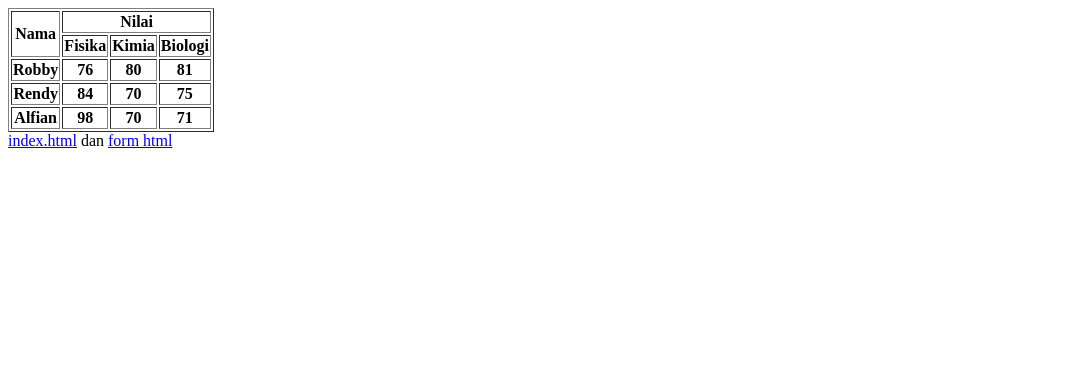
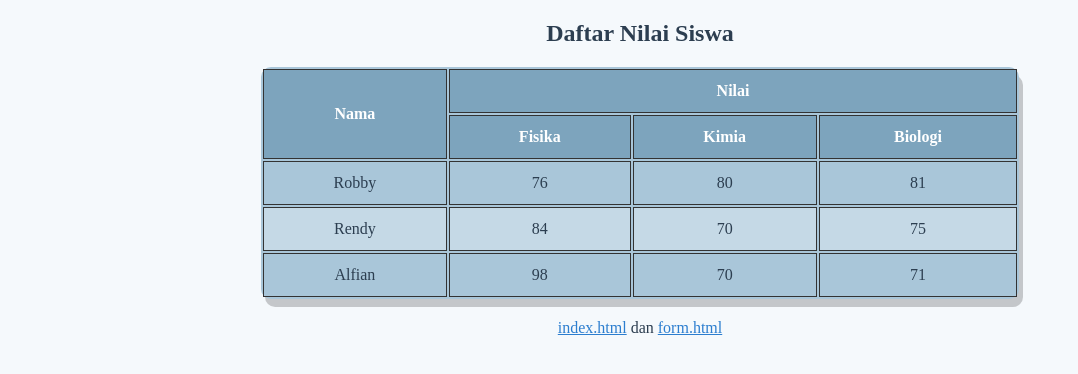
Before and after one commit to carissa128/WEB_XI, a plain HTML site: page data.html in a window 1280 px wide. Shown: the whole page, without its empty margins (0-1078 px from the left). Drawn offline with Linux system fonts and the light colour scheme.

Commit message:
Add files via upload

```diff
--- a/data.html
+++ b/data.html
@@ -4,43 +4,82 @@
   <meta charset="UTF-8">
   <meta name="viewport" content="width=device-width, initial-scale=1.0">
   <title>Document</title>
+  <style>
+    body
+    {
+      background: #f5f9fc;
+      color: #2c3e50;
+      text-align: center;
+    }
+
+    table
+    {
+      margin: 20px auto;
+      width: 60%;
+      background: #a9c6d9;
+      border-radius: 10px;
+      box-shadow:  4px 8px rgba(0,0,0,0.2);
+    }
+
+    th, td
+    {
+      border: 1px solid #333;
+      padding: 12px;
+      text-align: center;
+    }
+
+    th
+    {
+      background: #7da4bd;
+      color: white;
+    }
+
+    tr:nth-child(even)
+    {
+      background: #c5d9e6;
+    }
+
+    a
+    {
+      color: #2c7ecf;
+    }
+  </style>
 </head>
 <body>
-    <table border="1">
+  <h2>Daftar Nilai Siswa</h2>
+  <table>
     <tr>
       <th rowspan="2">Nama</th>
       <th colspan="3">Nilai</th>
     </tr>
-
     <tr>
       <th>Fisika</th>
       <th>Kimia</th>
       <th>Biologi</th>
     </tr>
-
     <tr>
-            <th>Robby</th>
-            <th>76</th>
-            <th>80</th>
-            <th>81</th>
+      <td>Robby</td>
+      <td>76</td>
+      <td>80</td>
+      <td>81</td>
     </tr>
-
     <tr>
-            <th>Rendy</th>
-            <th>84</th>
-            <th>70</th>
-            <th>75</th>
+      <td>Rendy</td>
+      <td>84</td>
+      <td>70</td>
+      <td>75</td>
     </tr>
-
     <tr>
-            <th>Alfian</th>
-            <th>98</th>
-            <th>70</th>
-            <th>71</th>
+      <td>Alfian</td>
+      <td>98</td>
+      <td>70</td>
+      <td>71</td>
     </tr>
-
   </table>
 
-    <a href="index.html">index.html</a> dan <a href="form.html">form html</a>
+  <p>
+    <a href="index.html">index.html</a> dan
+    <a href="form.html">form.html</a>
+  </p>
 </body>
 </html>
```
Lines whose indentation alone changed are shown as unchanged.
